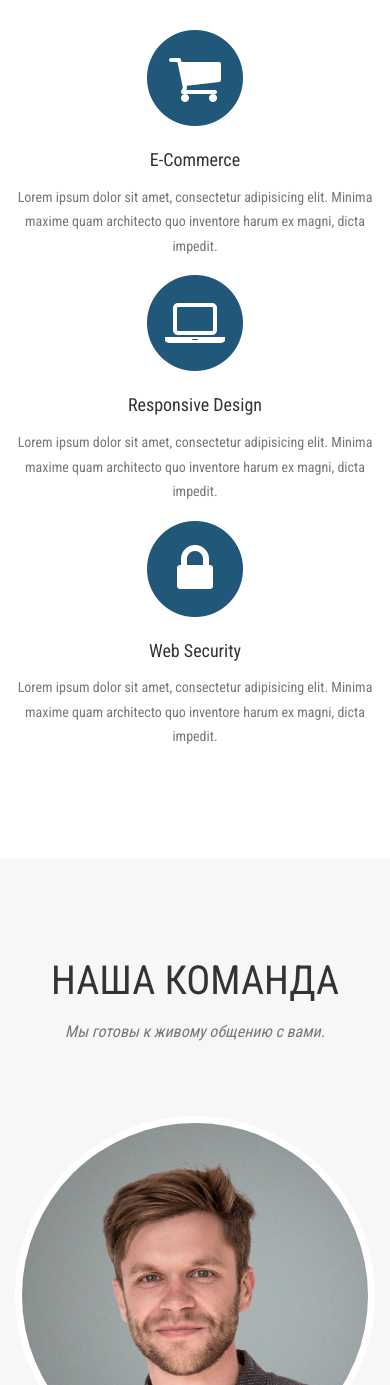
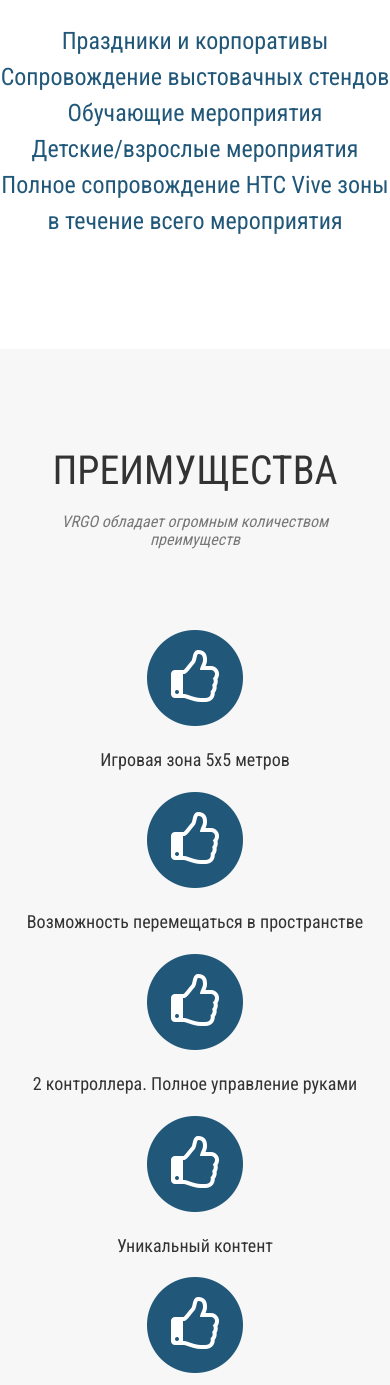
Before and after one commit to AlexPaulau/VRGO, a website: page VRGO/VRGO.SPA/index.html in a window 390 px wide. Shown: the part 1380-2765 px from the top of the page. Drawn offline with nearby package versions, Linux system fonts and the light colour scheme; a web font is replaced by a local one.

Commit message:
services&advantages

```diff
--- a/VRGO/VRGO.SPA/css/agency.css
+++ b/VRGO/VRGO.SPA/css/agency.css
@@ -795,9 +795,12 @@
   display: inline-block;
   float: right;
   font-size: 18px;
+  position: relative;
+  z-index: 3;
 }
 
 .navbar .tel:hover{
   color: #fff;
   text-decoration: none;
 }
+#services ul>li{font-size: 24px; line-height:1.5}
--- a/VRGO/VRGO.SPA/index.html
+++ b/VRGO/VRGO.SPA/index.html
@@ -66,7 +66,9 @@
                     <li>
                         <a class="page-scroll" href="#services">Услуги</a>
                     </li>
-
+                    <li>
+                        <a class="page-scroll" href="#advantages">Преимущества</a>
+                    </li>
                     <!--<li>
                         <a class="page-scroll" href="#portfolio">Портфолио</a>
                     </li>-->
@@ -117,30 +119,13 @@
                 </div>
             </div>
             <div class="row text-center">
-                <div class="col-md-4">
-                    <span class="fa-stack fa-4x">
-                        <i class="fa fa-circle fa-stack-2x text-primary"></i>
-                        <i class="fa fa-shopping-cart fa-stack-1x fa-inverse"></i>
-                    </span>
-                    <h4 class="service-heading">E-Commerce</h4>
-                    <p class="text-muted">Lorem ipsum dolor sit amet, consectetur adipisicing elit. Minima maxime quam architecto quo inventore harum ex magni, dicta impedit.</p>
-                </div>
-                <div class="col-md-4">
-                    <span class="fa-stack fa-4x">
-                        <i class="fa fa-circle fa-stack-2x text-primary"></i>
-                        <i class="fa fa-laptop fa-stack-1x fa-inverse"></i>
-                    </span>
-                    <h4 class="service-heading">Responsive Design</h4>
-                    <p class="text-muted">Lorem ipsum dolor sit amet, consectetur adipisicing elit. Minima maxime quam architecto quo inventore harum ex magni, dicta impedit.</p>
-                </div>
-                <div class="col-md-4">
-                    <span class="fa-stack fa-4x">
-                        <i class="fa fa-circle fa-stack-2x text-primary"></i>
-                        <i class="fa fa-lock fa-stack-1x fa-inverse"></i>
-                    </span>
-                    <h4 class="service-heading">Web Security</h4>
-                    <p class="text-muted">Lorem ipsum dolor sit amet, consectetur adipisicing elit. Minima maxime quam architecto quo inventore harum ex magni, dicta impedit.</p>
-                </div>
+                <ul class="list-unstyled">
+                    <li><a href="#">Праздники и корпоративы</a></li>
+                    <li><a href="#">Сопровождение выстовачных стендов</a></li>
+                    <li><a href="#">Обучающие мероприятия</a></li>
+                    <li><a href="#">Детские/взрослые мероприятия</a></li>
+                    <li><a href="#">Полное сопровождение HTC Vive зоны в течение всего мероприятия</a></li>
+                </ul>
             </div>
         </div>
     </section>
@@ -243,8 +228,66 @@
         </div>
     </section>-->
 
+    <!-- Advantages Section -->
+    <section id="advantages" class="bg-light-gray">
+        <div class="container">
+            <div class="row">
+                <div class="col-lg-12 text-center">
+                    <h2 class="section-heading">Преимущества</h2>
+                    <h3 class="section-subheading text-muted">VRGO обладает огромным количеством преимуществ</h3>
+                </div>
+            </div>
+            <div class="row text-center">
+                <div class="col-md-4">
+                    <span class="fa-stack fa-4x">
+                        <i class="fa fa-circle fa-stack-2x text-primary"></i>
+                        <i class="fa fa-thumbs-o-up fa-stack-1x fa-inverse"></i>
+                    </span>
+                    <h4 class="service-heading">Игровая зона 5x5 метров</h4>
+                </div>
+                <div class="col-md-4">
+                    <span class="fa-stack fa-4x">
+                        <i class="fa fa-circle fa-stack-2x text-primary"></i>
+                        <i class="fa fa-thumbs-o-up fa-stack-1x fa-inverse"></i>
+                    </span>
+                    <h4 class="service-heading">Возможность перемещаться в пространстве</h4>
+                </div>
+                <div class="col-md-4">
+                    <span class="fa-stack fa-4x">
+                        <i class="fa fa-circle fa-stack-2x text-primary"></i>
+                        <i class="fa fa-thumbs-o-up fa-stack-1x fa-inverse"></i>
+                    </span>
+                    <h4 class="service-heading">2 контроллера. Полное управление руками</h4>
+                </div>
+            </div>
+            <div class="row text-center">
+                <div class="col-md-4">
+                    <span class="fa-stack fa-4x">
+                        <i class="fa fa-circle fa-stack-2x text-primary"></i>
+                        <i class="fa fa-thumbs-o-up fa-stack-1x fa-inverse"></i>
+                    </span>
+                    <h4 class="service-heading">Уникальный контент</h4>
+                </div>
+                <div class="col-md-4">
+                    <span class="fa-stack fa-4x">
+                        <i class="fa fa-circle fa-stack-2x text-primary"></i>
+                        <i class="fa fa-thumbs-o-up fa-stack-1x fa-inverse"></i>
+                    </span>
+                    <h4 class="service-heading">Высокое качество оказываемых услуг.</h4>
+                </div>
+                <div class="col-md-4">
+                    <span class="fa-stack fa-4x">
+                        <i class="fa fa-circle fa-stack-2x text-primary"></i>
+                        <i class="fa fa-thumbs-o-up fa-stack-1x fa-inverse"></i>
+                    </span>
+                    <h4 class="service-heading">Индивидуальный подход к каждому мероприятию</h4>
+                </div>
+            </div>
+        </div>
+    </section>
+
     <!-- Team Section -->
-    <section id="team" class="bg-light-gray">
+    <section id="team">
         <div class="container">
             <div class="row">
                 <div class="col-lg-12 text-center">
```
